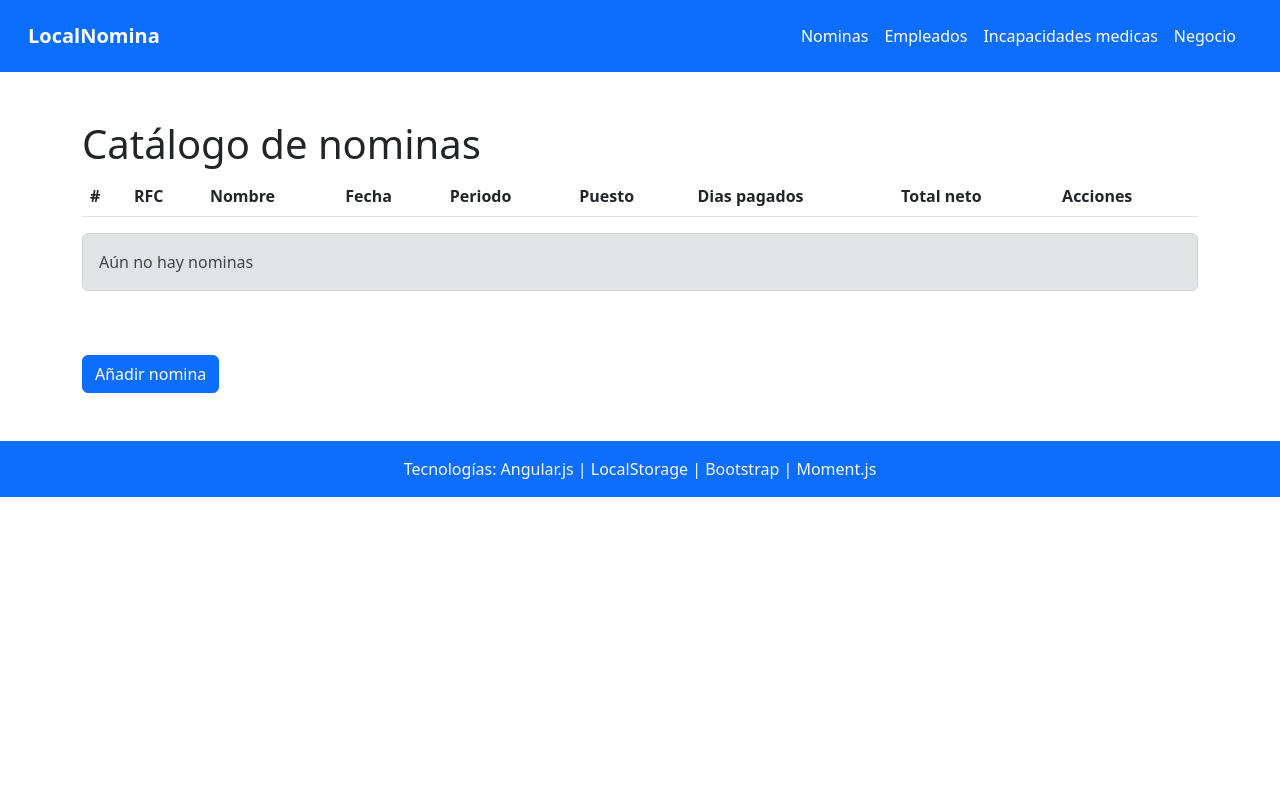
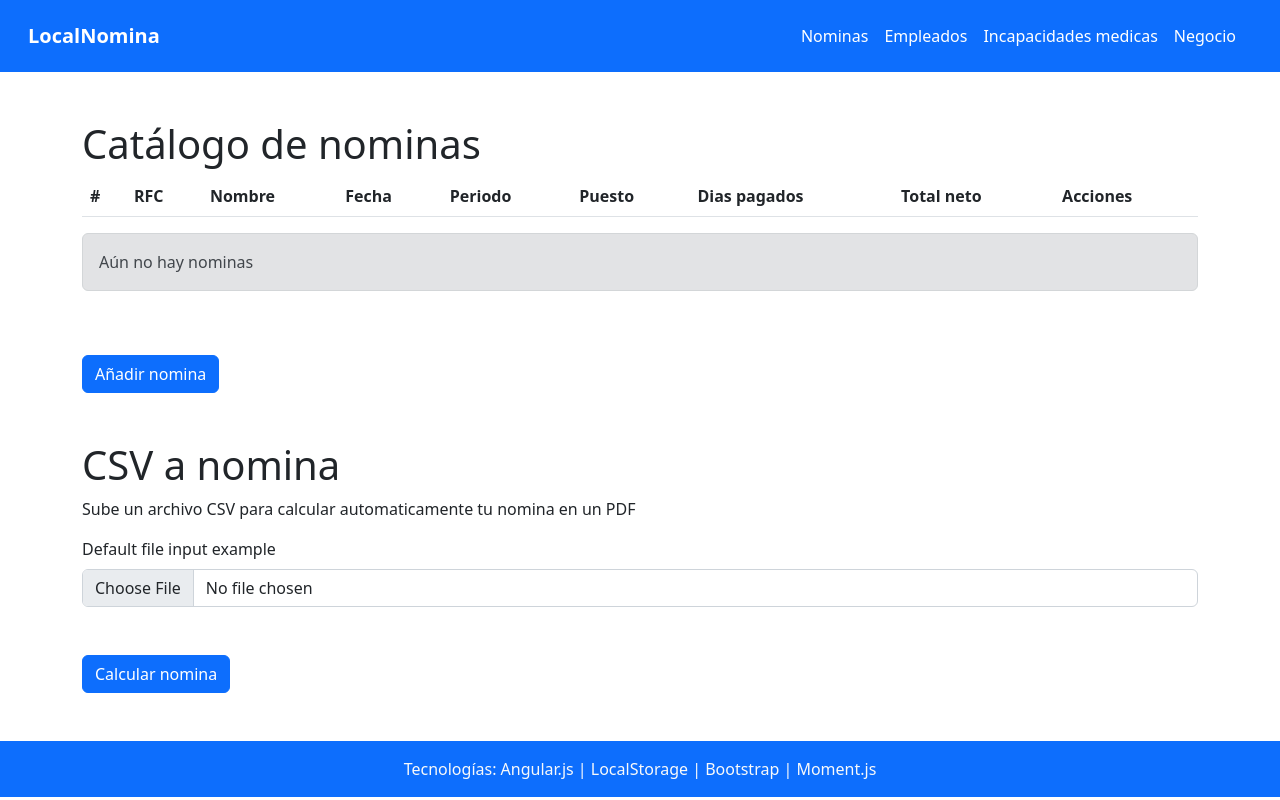
Before and after one commit to BrianS-TICS/nomina_proyect, an Angular app: page / in a window 1280 px wide. Built offline with nearby package versions, Linux system fonts and the light colour scheme; what pdfmake would draw is missing.

Commit message:
Se agrega nueva sección para descarga de nomina por csv

```diff
--- a/src/app/app.component.html
+++ b/src/app/app.component.html
@@ -59,6 +59,18 @@
     <div class="d-flex gap-1">
       <input class="mt-5 btn btn-primary" type="button" value="Añadir nomina" (click)="openNominaDialog()">
     </div>
+
+    <section class="mt-5">
+      <h1 class="primary">CSV a nomina</h1>
+      <p>Sube un archivo CSV para calcular automaticamente tu nomina en un PDF</p>
+
+      <div class="mb-3">
+        <label for="formFile" class="form-label">Default file input example</label>
+        <input (change)="onFileSelected($event)" accept=".csv" class="form-control" type="file" id="formFile">
+        <input class="mt-5 btn btn-primary" type="button" (click)="this.makePdf()" value="Calcular nomina">
+      </div>
+
+    </section>
 
   </section>
 
@@ -131,7 +143,7 @@
         <tr *ngFor="let item of incapacidades; let index = index">
           <th>{{index+1}}</th>
           <td>{{item.folio}}</td>
-          <td>{{findRfcEmpleado(item.id_empleado)}}</td>
+          <td>{{findRfcEmpleado(item.rfc)}}</td>
           <td>{{item.fecha_inicio + ' - ' + item.fecha_fin}}</td>
           <td>{{item.dias}}</td>
           <td>{{item.motivo}}</td>
@@ -224,6 +236,8 @@
 
   </section>
 
+
+
   <footer class="bg-primary mt-5 px-5 py-3">
     <p class="text-center m-0 text-light">Tecnologías: Angular.js | LocalStorage | Bootstrap | Moment.js</p>
   </footer>
--- a/src/app/app.component.ts
+++ b/src/app/app.component.ts
@@ -3,6 +3,8 @@ import * as pdfMake from "pdfmake/build/pdfmake";
 import * as pdfFonts from 'pdfmake/build/vfs_fonts';
 
 (<any>pdfMake).vfs = pdfFonts.pdfMake.vfs;
+import * as moment from 'moment';
+import { v4 as uuidv4 } from 'uuid';
 
 import * as csvToJson from 'csvtojson';
 import { NgbModal } from '@ng-bootstrap/ng-bootstrap';
@@ -21,7 +23,7 @@ export class AppComponent {
   title = 'csvpayment';
   fileCharged: File;
 
-  private jsonData: any;
+  private CSVData: any;
 
   public puestos = [];
   public empleados = [];
@@ -65,7 +67,7 @@ export class AppComponent {
 
   constructor(private modalService: NgbModal) {
     this.fileCharged = null
-    this.jsonData = null
+    this.CSVData = null
 
     this.getLocalStorageData();
   }
@@ -79,9 +81,8 @@ export class AppComponent {
     reader.onload = () => {
 
       const csvData = reader.result as string;
-      csvToJson().fromString(csvData).then((jsonData) => {
-        this.jsonData = jsonData
-        console.log(jsonData)
+      csvToJson().fromString(csvData).then((CSVData) => {
+        this.CSVData = CSVData
       });
 
     };
@@ -93,9 +94,20 @@ export class AppComponent {
     return empleado.rfc
   }
 
+
+  public findEmpleado(id: string) {
+    const empleado = this.empleados.find(elemento => elemento.id == id);
+    return empleado
+  }
+
   public findPuesto(id: string) {
     const puesto = this.puestos.find(elemento => elemento.id == id);
     return puesto.nombre
+  }
+
+  public findAllPuestoData(id: string) {
+    const puesto = this.puestos.find(elemento => elemento.id == id);
+    return puesto
   }
 
   public findTipoContrato(id: string) {
@@ -107,6 +119,7 @@ export class AppComponent {
     const tipoContrato = this.metodos_pago.find(elemento => elemento.valor == id);
     return tipoContrato.nombre
   }
+
 
 
   public getLocalStorageData() {
@@ -133,8 +146,6 @@ export class AppComponent {
   }
 
   public imprimirNomina(objeto: any) {
-
-    console.log(objeto);
 
     const dd = {
       content: [
@@ -244,6 +255,117 @@ export class AppComponent {
 
   public makePdf() {
 
+    const puesto = this.findAllPuestoData(this.CSVData[0].id_puesto)
+    const empleado = this.findEmpleado(this.CSVData[0].id_empleado)
+    console.log(this.CSVData);
+    console.log(puesto);
+    console.log(empleado);
+
+    const salarioDiario = (empleado.salario_diario / 30).toFixed(2)
+
+    const subtotalCalculo = Math.ceil(parseFloat(this.CSVData.dias_trabajados || '0') * parseFloat(salarioDiario));
+
+    const salario_diario = parseFloat(salarioDiario)
+    const ISR = subtotalCalculo * .11
+    const IMSS = subtotalCalculo * .023
+    const INFONAVID = subtotalCalculo * .02
+    const CajaAhorro = subtotalCalculo * .02
+
+    const incapacidadesDeEmpleado = this.incapacidades.filter(item => item.id_empleado == this.CSVData.id_empleado);
+
+    let deduccionPorIncapacidad = 0
+
+    if (incapacidadesDeEmpleado.length) {
+      const incapacidad_inicio = incapacidadesDeEmpleado[0].fecha_inicio
+      const incapacidad_fin = incapacidadesDeEmpleado[0].fecha_fin
+      const periodo_inicio = this.CSVData.fecha_inicio
+      const periodo_fin = this.CSVData.fecha_fin
+
+        // CALCULO DE DIAS
+      const fechaInicioPeriodo = moment(periodo_inicio);
+      const fechaFinPeriodo = moment(periodo_fin);
+
+      const fechaInicioIncapacidad = moment(incapacidad_inicio);
+      const fechaFinIncapacidad = moment(incapacidad_fin);
+
+        // Encontrar la fecha de inicio común entre los dos periodos
+      const fechaInicioComun = moment.max(fechaInicioPeriodo, fechaInicioIncapacidad);
+
+        // Encontrar la fecha de fin común entre los dos periodos
+      const fechaFinComun = moment.min(fechaFinPeriodo, fechaFinIncapacidad);
+
+        // Calcular la diferencia en días entre las fechas comunes
+      const diasIncapacidadDentroPeriodo = fechaFinComun.diff(fechaInicioComun, 'days') + 1;
+
+      deduccionPorIncapacidad = diasIncapacidadDentroPeriodo * salario_diario;
+    }
+
+
+    const totalDeducciones = (ISR + CajaAhorro + IMSS + INFONAVID + deduccionPorIncapacidad ? deduccionPorIncapacidad : 0).toFixed(2)
+
+    const deducciones = [
+      { valor: "1", nombre: "ISR", cantidad: ISR },
+      { valor: "2", nombre: "IMSS", cantidad: IMSS },
+      { valor: "3", nombre: "INFONAVID", cantidad: INFONAVID },
+      { valor: "4", nombre: "Caja de ahorro", cantidad: CajaAhorro },
+      deduccionPorIncapacidad ? { valor: "5", nombre: "Incapacidad", cantidad: deduccionPorIncapacidad } : null
+    ]
+
+    const puntualidad = 300
+    const vales = 200
+    const compensasiones = subtotalCalculo * .02
+    const vacaciones = subtotalCalculo * .01
+    const sueldoBase = subtotalCalculo
+    const totalPersepciones = (sueldoBase + vacaciones + vacaciones + compensasiones + vales + puntualidad).toFixed(2)
+
+
+    const percepciones = [
+      { valor: "1", nombre: "Sueldo base", cantidad: subtotalCalculo },
+      { valor: "2", nombre: "Puntualidad", cantidad: puntualidad },
+      { valor: "3", nombre: "Vales de despensa", cantidad: vales },
+      { valor: "4", nombre: "Compensaciones", cantidad: compensasiones },
+      { valor: "5", nombre: "Vacaciones", cantidad: vacaciones },
+    ]
+
+    const total = (parseFloat(totalPersepciones) - parseFloat(totalDeducciones)).toFixed(2)
+
+
+    const fechaActual = new Date();
+    const fechaFormateada = fechaActual.toISOString().slice(0, 10);
+
+    const nomina = {
+      id: uuidv4(),
+      fecha_creacion: fechaFormateada,
+      fecha_inicio: this.formulario.get('fecha_inicio').value,
+      fecha_fin: this.formulario.get('fecha_fin').value,
+      puesto: this.formulario.get('puesto').value,
+      metodo_pago: this.formulario.get('metodo_pago').value,
+      rfc: this.formulario.get('rfc').value,
+      nss: this.formulario.get('nss').value,
+      dias_pagados: this.formulario.get('dias_pagados').value,
+      salario_diario: this.formulario.get('salario_diario').value,
+      total_percepciones: this.totalPersepciones,
+      total_deducciones: this.totalDeducciones,
+      total: this.total,
+      subtotal: this.subtotal,
+      percepciones: this.percepciones,
+      deducciones: this.deducciones,
+      folio: this.formulario.get('folio').value,
+      nombre: this.formulario.get('nombre').value
+    };
+
+
+    let nominas = []
+    const nominasStr = localStorage['nominas'];
+
+    if (nominasStr) {
+      nominas = JSON.parse(nominasStr);
+      nominas.push(nomina)
+    } else {
+      nominas.push(nomina)
+    }
+
+    localStorage.setItem('nominas', JSON.stringify(nominas));
 
   }
 
```
Also changed, not shown: src/app/dialog/nomina/nomina.component.ts (+0 -9 lines).
